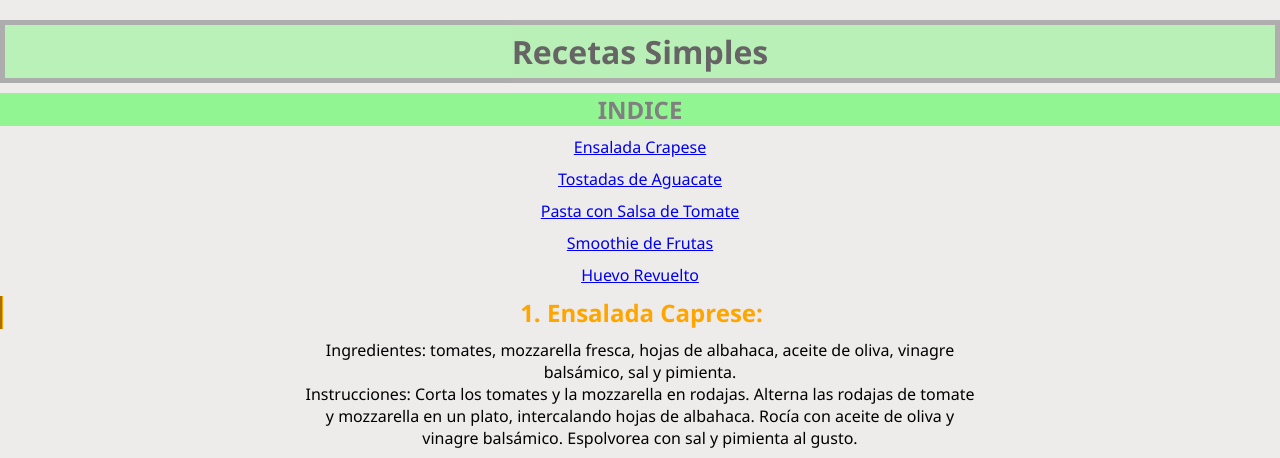
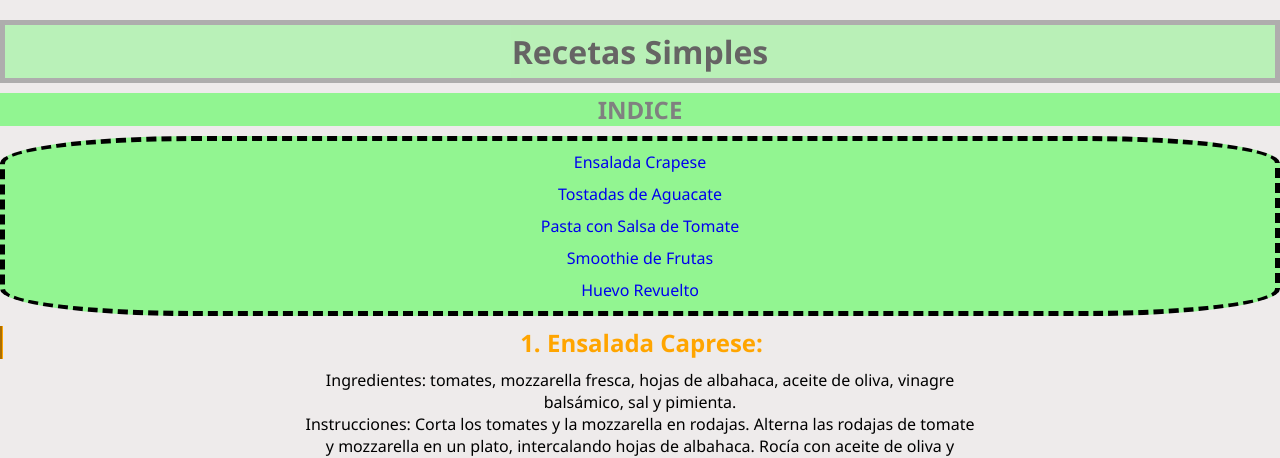
Before and after one commit to Alberto-RosalesC/Programacion_Web, a plain HTML site: page Parcial1/SelectoresBasicos/SelectoresBasicos.html in a window 1280 px wide. Shown: the top 458 px of the page. Drawn offline with Linux system fonts and the light colour scheme.

Commit message:
Commit Tarea
Ajustes

```diff
--- a/Parcial1/SelectoresBasicos/SelectoresBasicos.html
+++ b/Parcial1/SelectoresBasicos/SelectoresBasicos.html
@@ -12,13 +12,16 @@
     <h1>Recetas Simples </h1>
 
     <h2 id="indice">INDICE</h2>
-    <ul>
-        <li><a href="#titulo1"> Ensalada Crapese </a></li>
-        <li><a href="#titulo2"> Tostadas de Aguacate </a></li>
-        <li><a href="#titulo3"> Pasta con Salsa de Tomate </a></li>
-        <li><a href="#titulo4"> Smoothie de Frutas </a></li>
-        <li><a href="#titulo5"> Huevo Revuelto </a></li>
-    </ul>
+    <div id="referencias1">
+        <ul>
+        <li><a class="Titulos" href="#titulo1"> Ensalada Crapese </a></li>
+        <li><a class="Titulos" href="#titulo2"> Tostadas de Aguacate </a></li>
+        <li><a class="Titulos" href="#titulo3"> Pasta con Salsa de Tomate </a></li>
+        <li><a class="Titulos" href="#titulo4"> Smoothie de Frutas </a></li>
+        <li><a class="Titulos" href="#titulo5"> Huevo Revuelto </a></li>
+        </ul>
+    </div>
+
 
     <h2 id="titulo1"> 1. Ensalada Caprese:</h2>
     <p class="parrafo"> Ingredientes: tomates, mozzarella fresca, hojas de albahaca, aceite de oliva, vinagre balsámico, sal y pimienta. <Br>Instrucciones: Corta los tomates y la mozzarella en rodajas. Alterna las rodajas de tomate y mozzarella en un plato, intercalando hojas de albahaca. Rocía con aceite de oliva y vinagre balsámico. Espolvorea con sal y pimienta al gusto.</Br></p>
--- a/Parcial1/SelectoresBasicos/stylesSB.css
+++ b/Parcial1/SelectoresBasicos/stylesSB.css
@@ -3,6 +3,19 @@
     padding: 0;
     box-sizing: border-box;
     text-align: center;
+}
+#referencias1 {
+    border: 5px dashed rgb(0, 0, 0);
+    border-radius: 15%;
+    background-color: rgba(114, 248, 114, 0.74);
+}
+.Titulos{
+    text-decoration: none;
+
+}
+.Titulos:hover{
+    text-decoration: underline ;
+    text-transform:uppercase;
 }
 h1{
     margin-top: 0;
```
